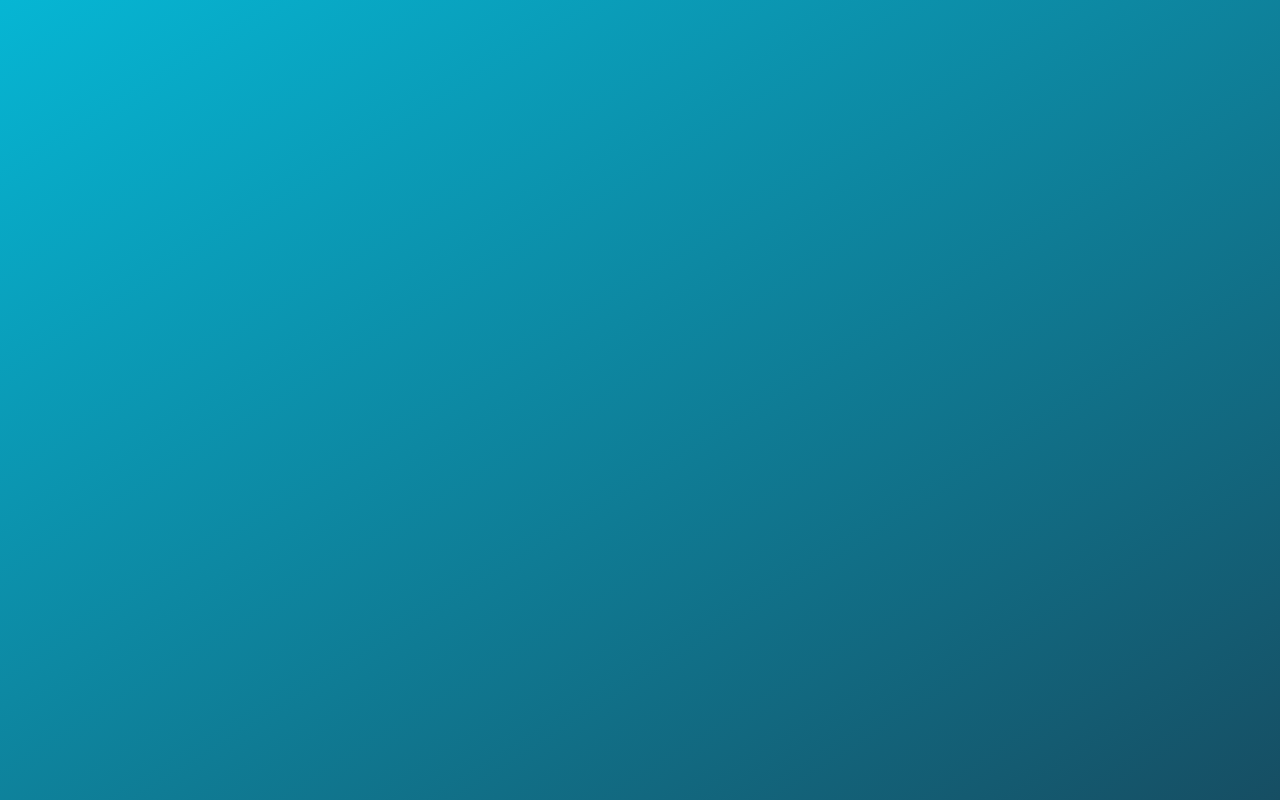
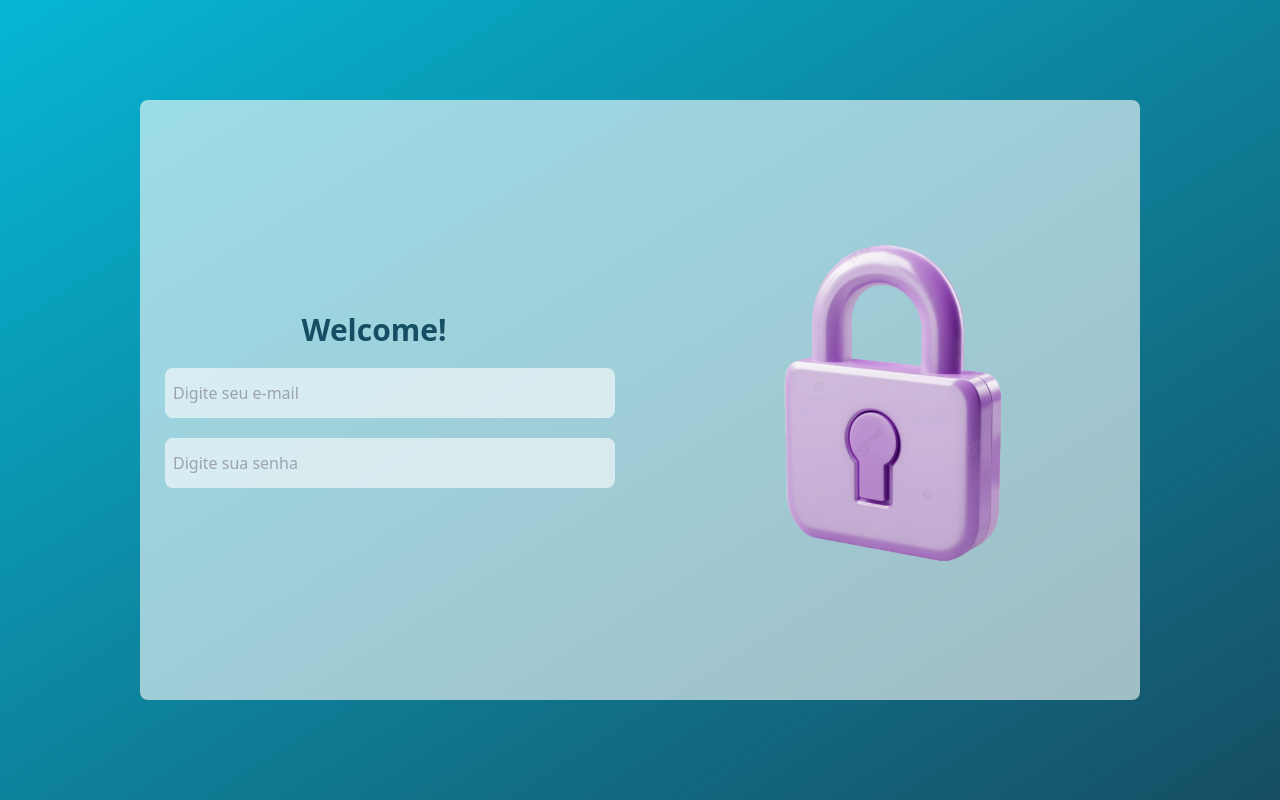
Before and after one commit to igormooura/auth-system, a React (Vite) app in the folder frontend/: page / in a window 1280 px wide. Built offline with nearby package versions, Linux system fonts and the light colour scheme.

Commit message:
feat: Login Box with input fields and image

```diff
--- a/frontend/package.json
+++ b/frontend/package.json
@@ -10,8 +10,10 @@
     "preview": "vite preview"
   },
   "dependencies": {
+    "@types/react-router-dom": "^5.3.3",
     "react": "^19.0.0",
-    "react-dom": "^19.0.0"
+    "react-dom": "^19.0.0",
+    "react-router-dom": "^7.4.0"
   },
   "devDependencies": {
     "@eslint/js": "^9.21.0",
--- a/frontend/src/App.tsx
+++ b/frontend/src/App.tsx
@@ -1,8 +1,13 @@
+import { BrowserRouter, Routes, Route } from "react-router-dom";
+import Login from "./pages/Login";
+
 function App() {
   return (
-    <div className="bg-gradient-to-tl from-cyan-900 to-cyan-500 min-h-screen">
-
-    </div>
+    <BrowserRouter>
+      <Routes>
+        <Route path="/" element={<Login/>}> </Route>
+      </Routes>
+    </BrowserRouter>
   );
 }
 
--- /dev/null
+++ b/frontend/src/pages/Login.tsx
@@ -0,0 +1,45 @@
+import Inputs from "../components/Inputs";
+import cadeado from "../assets/cadeado.png";
+import { useState } from "react";
+
+const Login = () => {
+
+  const [email, setEmail] = useState("");
+  const [password, setPassword] = useState("");
+
+  return (
+    <div className="bg-gradient-to-tl from-cyan-900 to-cyan-500 min-h-screen flex items-center justify-center">
+      <div className="w-[1000px] h-[600px] rounded-lg p-2 bg-white bg-opacity-60 flex flex-col md:flex-row items-center justify-center gap-4">
+        <div className="flex-1 flex flex-col items-center justify-center gap-5">
+          <div className="text-cyan-900 font-bold text-3xl mb-4 md:mb-0 md:mr-8">
+            <h1>Welcome!</h1>
+          </div>
+          <Inputs
+            type="email"
+            placeholder="Digite seu e-mail"
+            value={email}
+            onChange={(e) => setEmail(e.target.value)}
+            required
+          />
+          <Inputs
+            type="password"
+            placeholder="Digite sua senha"
+            value={password}
+            onChange={(e) => setPassword(e.target.value)}
+            required
+          />
+        </div>
+
+        <div className="flex-1 flex items-center justify-center">
+          <img
+            src={cadeado}
+            alt="Imagem de um cadeado"
+            className="w-full h-auto max-w-[400px] rounded-lg"
+          />
+        </div>
+      </div>
+    </div>
+  );
+};
+
+export default Login;
```
Also changed, not shown: frontend/src/assets/cadeado.png (added), 1 other file (tests, documents, lock files or other folders).
